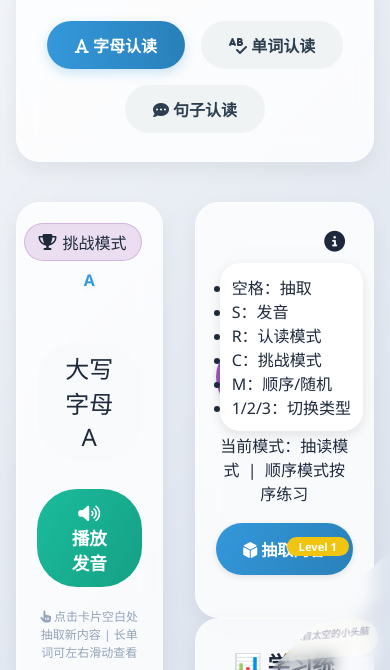
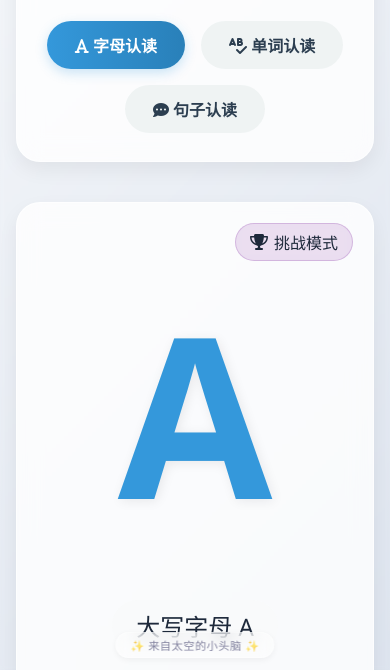
Before and after one commit to 726113394-cloud/2003, a website: page index.html in a window 390 px wide. Shown: the part 174-844 px from the top of the page. Drawn offline with Linux system fonts and the light colour scheme.

Commit message:
Add files via upload

```diff
--- a/index.html
+++ b/index.html
@@ -6,7 +6,7 @@
     <title>多年级英语语音认读系统</title>
     <link rel="stylesheet" href="https://cdnjs.cloudflare.com/ajax/libs/font-awesome/6.4.0/css/all.min.css">
     <style>
-        /* ========== 完整样式（与之前保持一致，仅水印和选择器初始化调整） ========== */
+        /* ========== 基础样式（PC / 通用） ========== */
         * {
             margin: 0;
             padding: 0;
@@ -37,35 +37,25 @@
             pointer-events: none;
         }
 
-        /* 旧水印已删除，不再显示 body::after 内容 */
-
-        /* 三角形毛玻璃水印区域（纯装饰，无交互） */
-        .corner-watermark {
+        /* 底部居中横向圆角水印（替代三角形） */
+        .bottom-watermark {
             position: fixed;
-            bottom: 0;
-            right: 0;
-            width: 180px;
-            height: 180px;
-            background: linear-gradient(135deg, rgba(255,255,255,0.2) 0%, rgba(255,255,255,0.05) 100%);
+            bottom: 16px;
+            left: 50%;
+            transform: translateX(-50%);
+            background: rgba(255, 255, 255, 0.4);
             backdrop-filter: blur(8px);
-            clip-path: polygon(100% 0, 100% 100%, 0 100%);
+            padding: 6px 18px;
+            border-radius: 40px;
+            font-size: 0.75rem;
+            color: rgba(80, 80, 120, 0.7);
+            font-weight: normal;
+            letter-spacing: 0.5px;
+            white-space: nowrap;
+            z-index: 9999;
             pointer-events: none;
-            z-index: 9998;
-            display: flex;
-            align-items: flex-end;
-            justify-content: flex-end;
-            padding: 0 12px 12px 0;
-        }
-
-        .corner-watermark span {
-            font-size: 0.75rem;
-            color: rgba(100, 100, 140, 0.6);
-            transform: rotate(-5deg);
-            font-style: italic;
-            background: rgba(255,255,240,0.3);
-            padding: 4px 8px;
-            border-radius: 20px;
-            backdrop-filter: blur(2px);
+            border: 1px solid rgba(255,255,255,0.3);
+            box-shadow: 0 2px 6px rgba(0,0,0,0.05);
         }
 
         .container {
@@ -140,6 +130,7 @@
             transform: translateY(-2px);
         }
 
+        /* PC端左右两列布局 */
         .main-content {
             display: flex;
             flex-wrap: wrap;
@@ -503,26 +494,86 @@
             display: none;
         }
 
+        .click-hint {
+            font-size: 0.75rem;
+            color: #94a3b8;
+            margin-top: 20px;
+        }
+
+        /* ========== 移动设备专用样式 (宽度 ≤ 768px) ========== */
         @media (max-width: 768px) {
-            body { padding: 20px 16px; }
-            .container { gap: 32px; }
-            .main-content { gap: 32px; }
-            .letter-display-section, .controls-section {
-                flex: 1;
+            body {
+                padding: 20px 16px;
+            }
+            .container {
+                gap: 32px;
+            }
+            /* 改为竖向单列布局 */
+            .main-content {
+                flex-direction: column;
+                gap: 32px;
+            }
+            .letter-display-section,
+            .controls-section {
+                flex: auto;
+                width: 100%;
                 min-width: auto;
             }
-            .letter-card { padding: 32px 20px; min-height: 460px; }
-            .letter-display { fontSize: 9rem; }
-            .controls-card { padding: 24px 20px; }
-            .selector-row { flex-direction: column; align-items: stretch; }
-            .selector-row select { width: 100%; }
-            .history-word { font-size: 1.1rem; padding: 8px 16px; min-width: 80px; }
-            .history-sentence { font-size: 0.85rem; max-width: 200px; white-space: normal; }
-            .stat-value { font-size: 2rem; }
-            .btn { padding: 14px; font-size: 1rem; }
-            .grade-book-selector { padding: 16px; }
-            .corner-watermark { width: 120px; height: 120px; }
-            .corner-watermark span { font-size: 0.6rem; }
+            /* 展示卡片增大内边距，字体自适应 */
+            .letter-card {
+                padding: 40px 20px;
+                min-height: auto;
+            }
+            .letter-display {
+                font-size: 14rem;
+            }
+            .letter-display.word {
+                font-size: 8rem;
+            }
+            .letter-display.sentence {
+                font-size: 3rem;
+            }
+            /* 控制面板内部元素自然排列，选择器调整为纵向 */
+            .controls-card {
+                padding: 24px 20px;
+            }
+            .selector-row {
+                flex-direction: column;
+                align-items: stretch;
+                gap: 8px;
+            }
+            .selector-row select {
+                width: 100%;
+            }
+            .grade-book-selector {
+                padding: 16px;
+                margin: 16px 0;
+            }
+            /* 历史记录块适当缩小 */
+            .history-word {
+                font-size: 1.1rem;
+                padding: 8px 16px;
+                min-width: 70px;
+            }
+            .history-sentence {
+                font-size: 0.85rem;
+                max-width: 200px;
+                white-space: normal;
+            }
+            .stat-value {
+                font-size: 2rem;
+            }
+            .btn {
+                padding: 14px;
+                font-size: 1rem;
+            }
+            /* 底部水印在移动端稍微调整 */
+            .bottom-watermark {
+                font-size: 0.7rem;
+                padding: 4px 14px;
+                white-space: nowrap;
+                bottom: 12px;
+            }
         }
 
         .pulse { animation: pulseScale 0.2s ease; }
@@ -530,18 +581,12 @@
             0% { transform: scale(1); }
             50% { transform: scale(1.02); }
         }
-
-        .click-hint {
-            font-size: 0.75rem;
-            color: #94a3b8;
-            margin-top: 20px;
-        }
     </style>
 </head>
 <body>
-    <!-- 三角形毛玻璃水印装饰（仅保留此水印） -->
-    <div class="corner-watermark">
-        <span>✨ 来自太空的小头脑 ✨</span>
+    <!-- 底部横向圆角水印（取代三角形） -->
+    <div class="bottom-watermark">
+        ✨ 来自太空的小头脑 ✨
     </div>
 
 <div class="container">
@@ -620,7 +665,7 @@
 
     <div class="history-section"><h3 class="history-title">📝 最近练习的内容 <span style="font-size:0.8rem;">(点击可重新练习)</span></h3><div class="history-list" id="historyList"></div></div>
     <div class="quick-feedback" id="quickFeedback"></div>
-    <footer style="text-align: center; margin: 20px 0 10px; color: #64748b;"><p>多年级英语语音认读系统|来自太空的小头脑 © 2025</p></footer>
+    <footer style="text-align: center; margin: 20px 0 10px; color: #64748b;"><p>多年级英语语音认读系统 | @来自太空的小头脑 © 2025</p></footer>
 </div>
 
 <audio id="correctSound" preload="auto"><source src="https://assets.mixkit.co/sfx/preview/mixkit-correct-answer-tone-2870.mp3" type="audio/mpeg"></audio>
```
